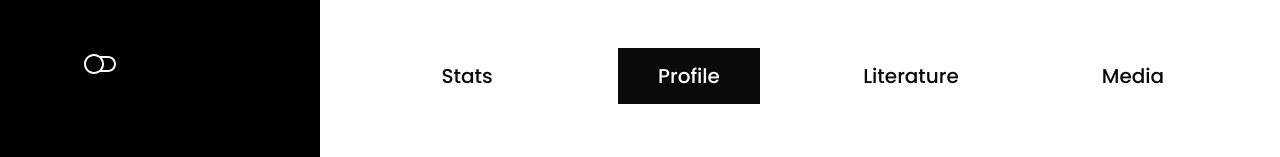
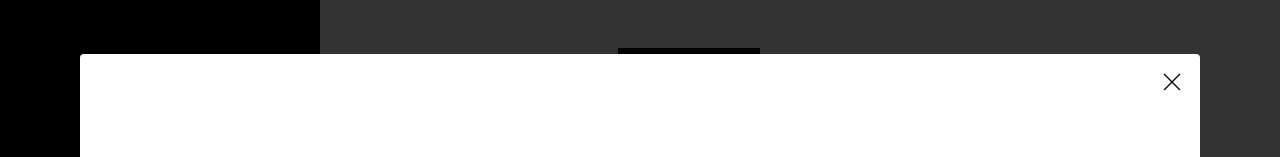
Before and after one commit to First-Derivative/ashhatz, a React (Create React App) app in the folder frontend/: page /#/profile in a window 1280 px wide. Both pictures are taken after a click on the button "Lazy to Email ?". Shown: the top 157 px of the page. Built offline with nearby package versions, Linux system fonts and the light colour scheme; no server answers.

Commit message:
Implement initial skeleton emailing feature

```diff
--- a/frontend/public/index.html
+++ b/frontend/public/index.html
@@ -36,5 +36,6 @@
     <div class="container-fluid vh-100" id="app"></div>
     <div class="" id="login-portal"></div>
     <div class="" id="project-portal"></div>
+    <div class="" id="email-portal"></div>
   </body>
 </html>
--- /dev/null
+++ b/frontend/src/components/EmailModal.js
@@ -0,0 +1,71 @@
+import React, { useEffect } from 'react'
+import reactDOM from 'react-dom'
+import { useDarkmode } from '../DarkmodeContext'
+import { darkTheme, lightTheme } from '../utils/theme'
+import {ReactComponent as RemoveIcon } from '../assets/remove.svg'
+
+function EmailModal({open, openHandler}) {
+
+  const darkmode = useDarkmode()
+
+  // Handle Open & Closing of Modal
+  useEffect( ()=> {
+    if (!open) return
+
+    function handleEscape(e) {
+      if(e.key === 'Escape') openHandler()
+    }
+    window.addEventListener("keyup", handleEscape);
+    return () => window.removeEventListener("keyup", handleEscape);
+  }, [open])
+
+  if(!open) return null; // overrides render of elements if !open
+
+  const overlayStyle = {
+    position: 'fixed',
+    top: 0,
+    left: 0,
+    right: 0,
+    bottom: 0,
+    backgroundColor: 'rgba(0, 0, 0, .8)',
+    zIndex: 2000
+  }
+
+  const containerStyle = {
+    position: 'fixed',
+    top: '50%',
+    left: '50%',
+    transform: 'translate(-50%, -50%)',
+    backgroundColor: darkmode ? darkTheme.body : lightTheme.body ,
+    zIndex: '2000',
+  }
+
+  const svgStyle = {
+    width: '24px',
+    height: '24px',
+    filter : darkmode ? darkTheme.svg_filter : lightTheme.svg_filter
+  }
+
+  return reactDOM.createPortal(
+    <div style={overlayStyle}>
+      <div className="rounded email-container" style={containerStyle}>
+
+        <div className="container p-3">
+
+        {/* Modal Accesibility */}
+        <div className="row mb-3">
+          <div className="d-flex flex-row justify-content-end">
+            <RemoveIcon
+            className="target"
+            style={svgStyle}
+            onClick={openHandler}/>
+          </div>
+        </div>
+
+        </div>
+      </div>
+    </div>
+  , document.getElementById("email-portal"))
+}
+
+export default EmailModal
--- a/frontend/src/components/ProfileContent.js
+++ b/frontend/src/components/ProfileContent.js
@@ -1,12 +1,14 @@
-import React from 'react'
+import React, { useState } from 'react'
 import profileImg from '../assets/profile.jpg'
 import { ReactComponent as FileIcon } from '../assets/file.svg'
 import { useDarkmode } from '../DarkmodeContext'
 import {darkTheme, lightTheme} from '../utils/theme'
+import EmailModal from './EmailModal'
 
 function ProfileContent() {
 
   const darkmode = useDarkmode()
+  const [openModal, setOpenModal] = useState(false)
 
   const profileStyle = {
     color: darkmode ? darkTheme.text : lightTheme.text
@@ -16,7 +18,6 @@ function ProfileContent() {
     height: '24px',
     width: '24px',
     position: 'relative'
-    // filter : darkmode ? darkTheme.svg_filter : lightTheme.svg_filter
   }
 
   const handleCVLink = () => {
@@ -26,6 +27,7 @@ function ProfileContent() {
 
   return (
     <>
+
     {/* Subtitle */}
     <div className="row">
       <div className="h5 mx-auto ms-4 fs-italic">
@@ -65,6 +67,7 @@ function ProfileContent() {
             <button
             className="btn fw-light mt-3 mt-sm-5 p-3 profile-button"
             type="button"
+            onClick={() => setOpenModal(true)}
             style={profileStyle}> Lazy to Email ?</button>
           </div>
         </div>
@@ -87,6 +90,9 @@ function ProfileContent() {
       </div>
 
     </div>
+
+    {/* Profile Email Form Modal */}
+    <EmailModal open={openModal} openHandler={() => setOpenModal(false)}/>
     </>
   )
 }
--- a/frontend/src/utils/GlobalStyles.js
+++ b/frontend/src/utils/GlobalStyles.js
@@ -144,6 +144,15 @@ function GlobalStyle({children}) {
     filter: ${darkmode ? lightTheme.svg_filter : darkTheme.svg_filter};
   }
 
+  // ===== EmailModal Styling =====
+
+  .email-container {
+    width: 70rem;
+    aspect-ratio: 1.618 / 1;
+  }
+
+
+
   `
 
   return (
```
